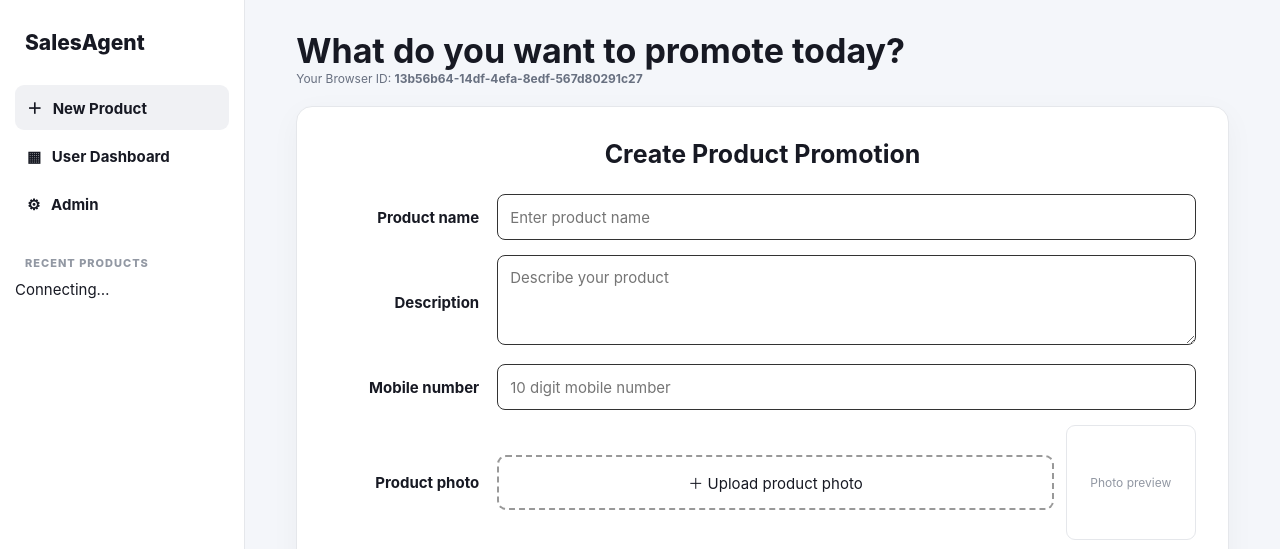
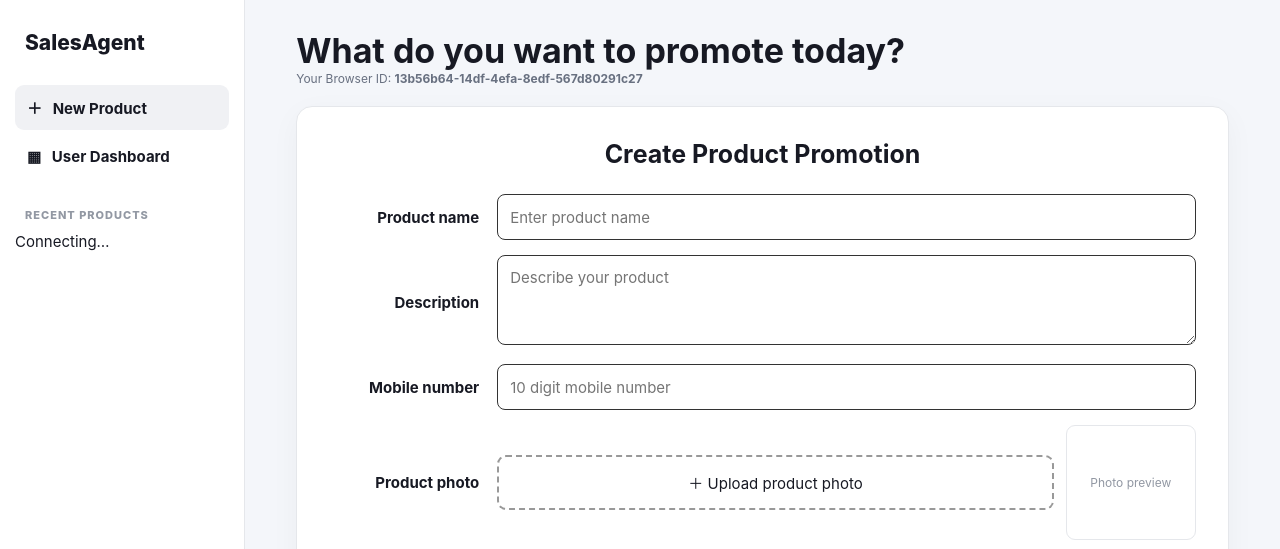
Before and after one commit to saleAgent/crowl, a plain HTML site: page index.html in a window 1280 px wide. Shown: the top 549 px of the page. Drawn offline with nearby package versions, Linux system fonts and the light colour scheme; no server answers.

Commit message:
Update index.html

```diff
--- a/index.html
+++ b/index.html
@@ -16,7 +16,6 @@ button,input,textarea,select{font:inherit}button{cursor:pointer}.layout{display:
 <aside class="side"><div class="logo">SalesAgent</div><nav class="nav">
 <a class="active" href="./index.html" data-icon="＋">＋ &nbsp; New Product</a>
 <a href="./dashboard.html" data-icon="▦">▦ &nbsp; User Dashboard</a>
-<a href="./admin.html" data-icon="⚙">⚙ &nbsp; Admin</a>
 </nav><div class="recent-title">RECENT PRODUCTS</div><div class="recent" id="recentList">Connecting…</div></aside>
 <main class="main"><div class="top"><div><h1>What do you want to promote today?</h1><div class="id">Your Browser ID: <strong id="browserIdLabel">Loading…</strong></div></div></div>
 <section class="panel"><h2>Create Product Promotion</h2>
```
